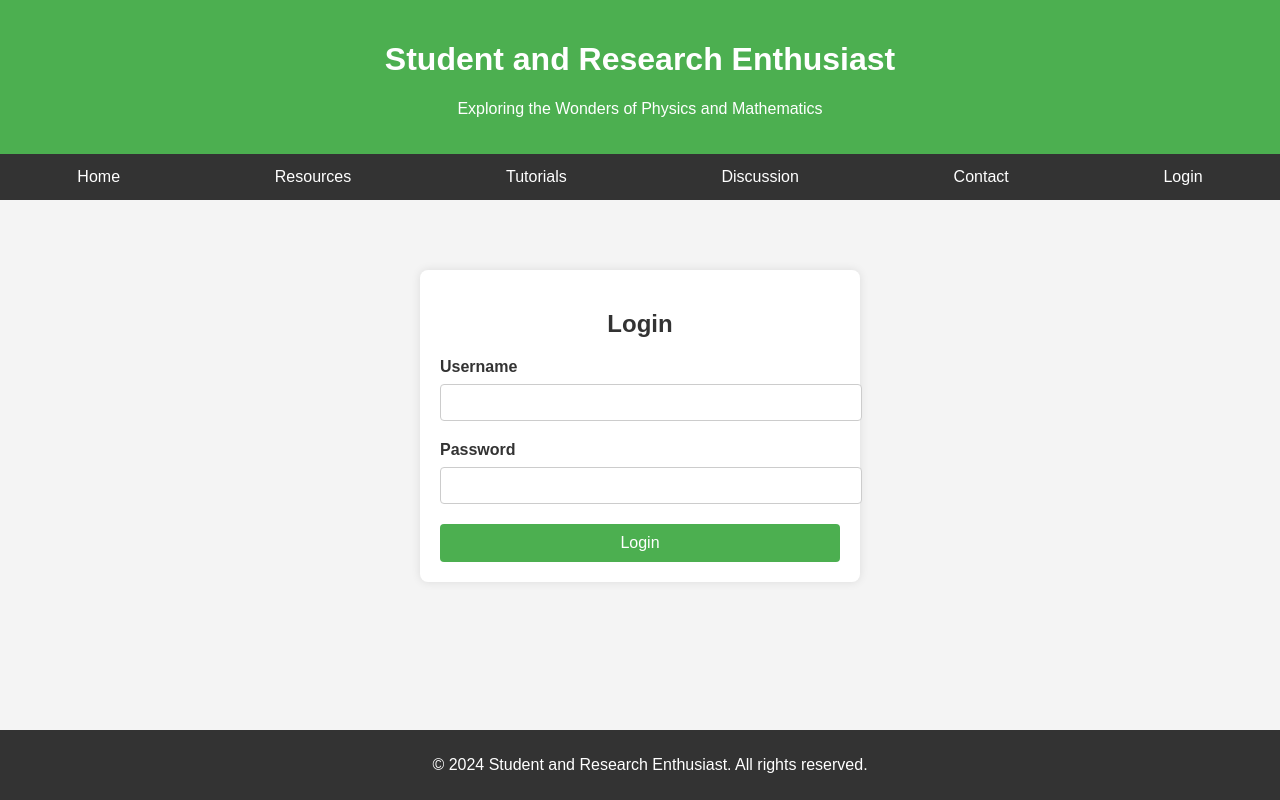
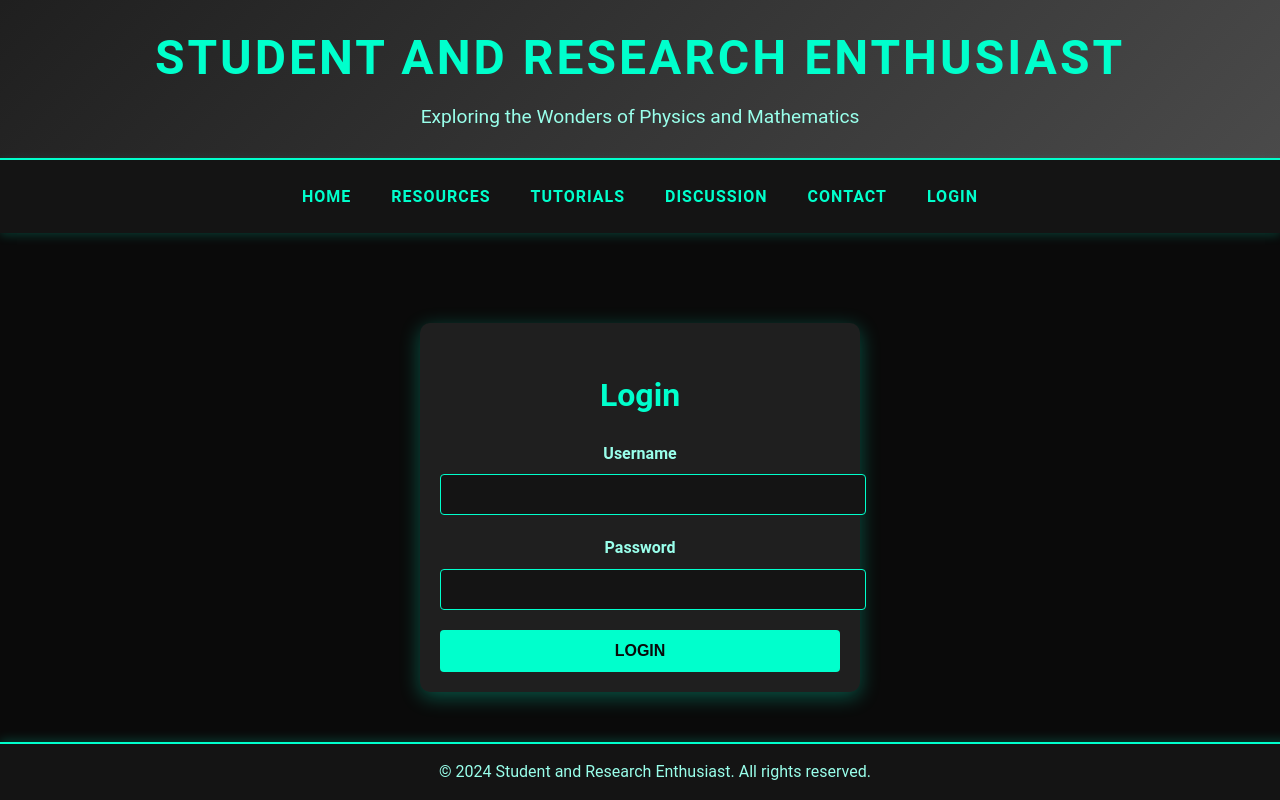
Before and after one commit to iampremacharya/GKT, a PHP site: page /login.html in a window 1280 px wide. Run offline with PHP 8.4, Linux system fonts and the light colour scheme.

Commit message:
Update styles.css

```diff
--- a/styles.css
+++ b/styles.css
@@ -1,95 +1,165 @@
 body {
-            font-family: Arial, sans-serif;
+    font-family: 'Roboto', sans-serif;
     margin: 0;
     padding: 0;
-            background-color: #f4f4f4;
-            color: #333;
+    background-color: #0a0a0a;
+    color: #ffffff;
+    line-height: 1.6;
+    overflow-x: hidden;
 }
+
 header {
-            background-color: #4CAF50;
-            color: white;
+    background: linear-gradient(135deg, #1f1f1f, #4a4a4a);
+    color: #00ffcc;
     padding: 20px;
     text-align: center;
+    box-shadow: 0 5px 15px rgba(0, 255, 204, 0.3);
+    border-bottom: 2px solid #00ffcc;
 }
+
+header h1 {
+    margin: 0;
+    font-size: 3em;
+    text-transform: uppercase;
+    letter-spacing: 3px;
+}
+
+header p {
+    margin: 5px 0;
+    font-size: 1.2em;
+    color: #99ffeb;
+}
+
 nav {
     display: flex;
     justify-content: center;
-            background-color: #333;
-            flex-wrap: wrap;
+    background-color: #141414;
+    padding: 10px;
+    box-shadow: 0 2px 10px rgba(0, 255, 204, 0.2);
+    position: sticky;
+    top: 0;
+    z-index: 1000;
 }
+
 nav a {
-            color: white;
+    color: #00ffcc;
     padding: 14px 20px;
     text-decoration: none;
+    text-transform: uppercase;
+    font-weight: bold;
+    letter-spacing: 1px;
+    transition: color 0.3s ease, background-color 0.3s ease;
+}
+
+nav a:hover {
+    background-color: #00ffcc;
+    color: #0a0a0a;
+    border-radius: 5px;
+}
+
+.content {
+    padding: 40px 20px;
+    max-width: 1200px;
+    margin: auto;
     text-align: center;
-            flex: 1 1 auto;
 }
-        nav a:hover {
-            background-color: #ddd;
-            color: black;
+
+.section {
+    margin-bottom: 40px;
+    background: #1f1f1f;
+    padding: 20px;
+    border-radius: 10px;
+    box-shadow: 0 5px 20px rgba(0, 255, 204, 0.2);
+    transition: transform 0.3s ease;
 }
-        .content {
-            padding: 20px;
+
+.section:hover {
+    transform: translateY(-10px);
 }
-        .section {
-            margin-bottom: 20px;
+
+.section h2 {
+    font-size: 2.5em;
+    margin-bottom: 10px;
+    color: #00ffcc;
 }
+
+.section p {
+    font-size: 1.2em;
+    color: #cccccc;
+}
+
 footer {
-            background-color: #333;
-            color: white;
+    background-color: #141414;
+    color: #00ffcc;
     text-align: center;
-            padding: 10px;
+    padding: 15px;
     position: fixed;
     bottom: 0;
     width: 100%;
+    box-shadow: 0 -2px 10px rgba(0, 255, 204, 0.2);
+    border-top: 2px solid #00ffcc;
 }
 
-        /* Mobile Styles */
-        @media (max-width: 768px) {
-            nav a {
-                padding: 10px;
-                font-size: 14px;
-            }
-            header, .content {
-                padding: 10px;
-            }
+footer p {
+    margin: 0;
+    font-size: 1em;
+    color: #99ffeb;
 }
 
 .login-container {
     max-width: 400px;
     margin: 50px auto;
     padding: 20px;
-            background-color: white;
-            border-radius: 8px;
-            box-shadow: 0 0 10px rgba(0, 0, 0, 0.1);
+    background-color: #1f1f1f;
+    border-radius: 10px;
+    box-shadow: 0 5px 20px rgba(0, 255, 204, 0.3);
 }
+
 .login-container h2 {
     text-align: center;
     margin-bottom: 20px;
+    color: #00ffcc;
+    font-size: 2em;
 }
+
 .login-container label {
     display: block;
     margin-bottom: 8px;
     font-weight: bold;
+    color: #99ffeb;
 }
+
 .login-container input[type="text"],
 .login-container input[type="password"] {
     width: 100%;
-            padding: 10px;
+    padding: 12px;
     margin-bottom: 20px;
-            border: 1px solid #ccc;
+    border: 1px solid #00ffcc;
     border-radius: 4px;
+    background-color: #141414;
+    color: #ffffff;
 }
+
 .login-container input[type="submit"] {
     width: 100%;
-            padding: 10px;
-            background-color: #4CAF50;
-            color: white;
+    padding: 12px;
+    background-color: #00ffcc;
+    color: #0a0a0a;
     border: none;
     border-radius: 4px;
     cursor: pointer;
     font-size: 16px;
+    text-transform: uppercase;
+    font-weight: bold;
+    transition: background-color 0.3s ease;
 }
+
 .login-container input[type="submit"]:hover {
-            background-color: #45a049;
+    background-color: #00e6b8;
 }
+@import url('https://fonts.googleapis.com/css2?family=Roboto:wght@400;700&display=swap');
+
+body {
+    font-family: 'Roboto', sans-serif;
+    /* Other styles */
+}
```
Lines whose indentation alone changed are shown as unchanged.
